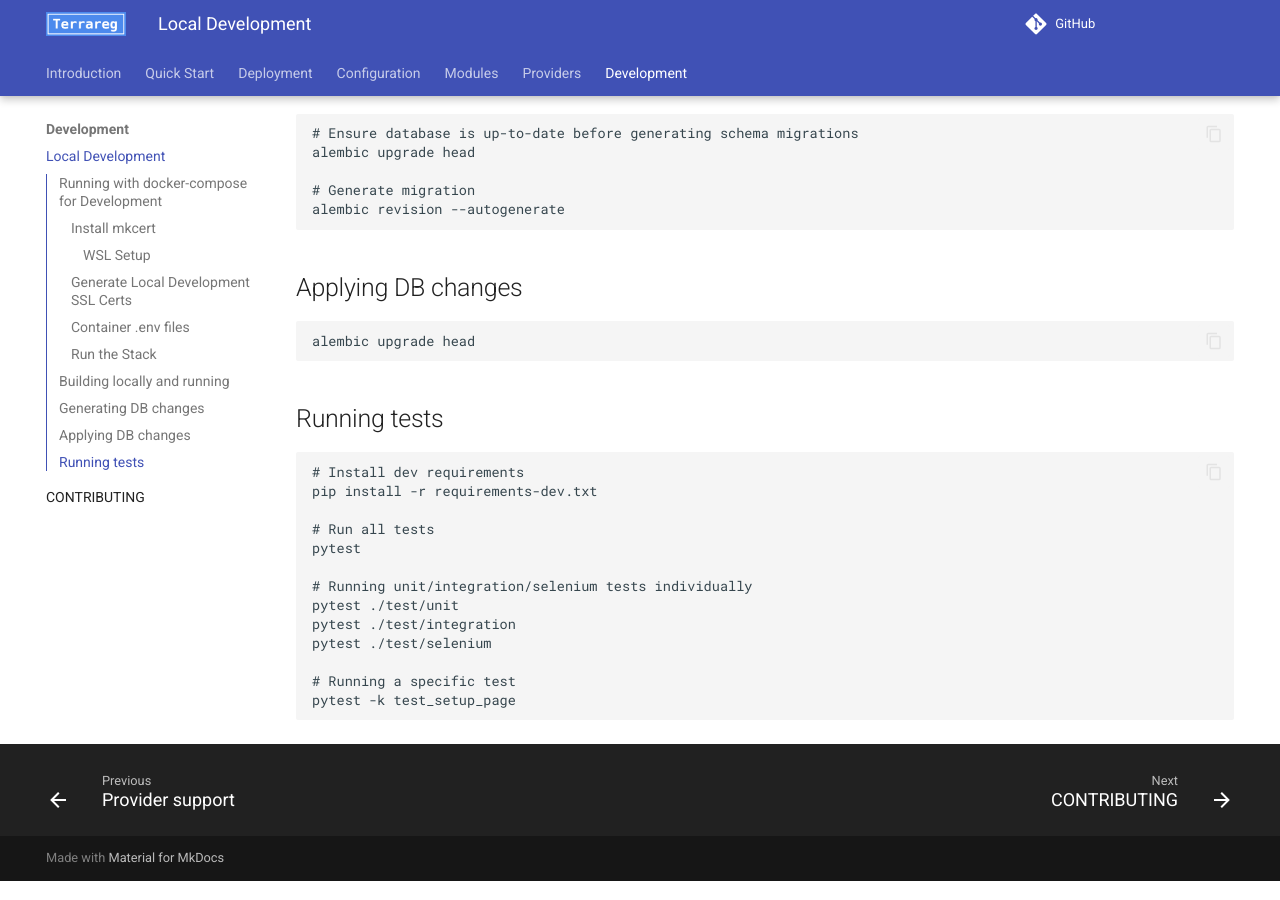
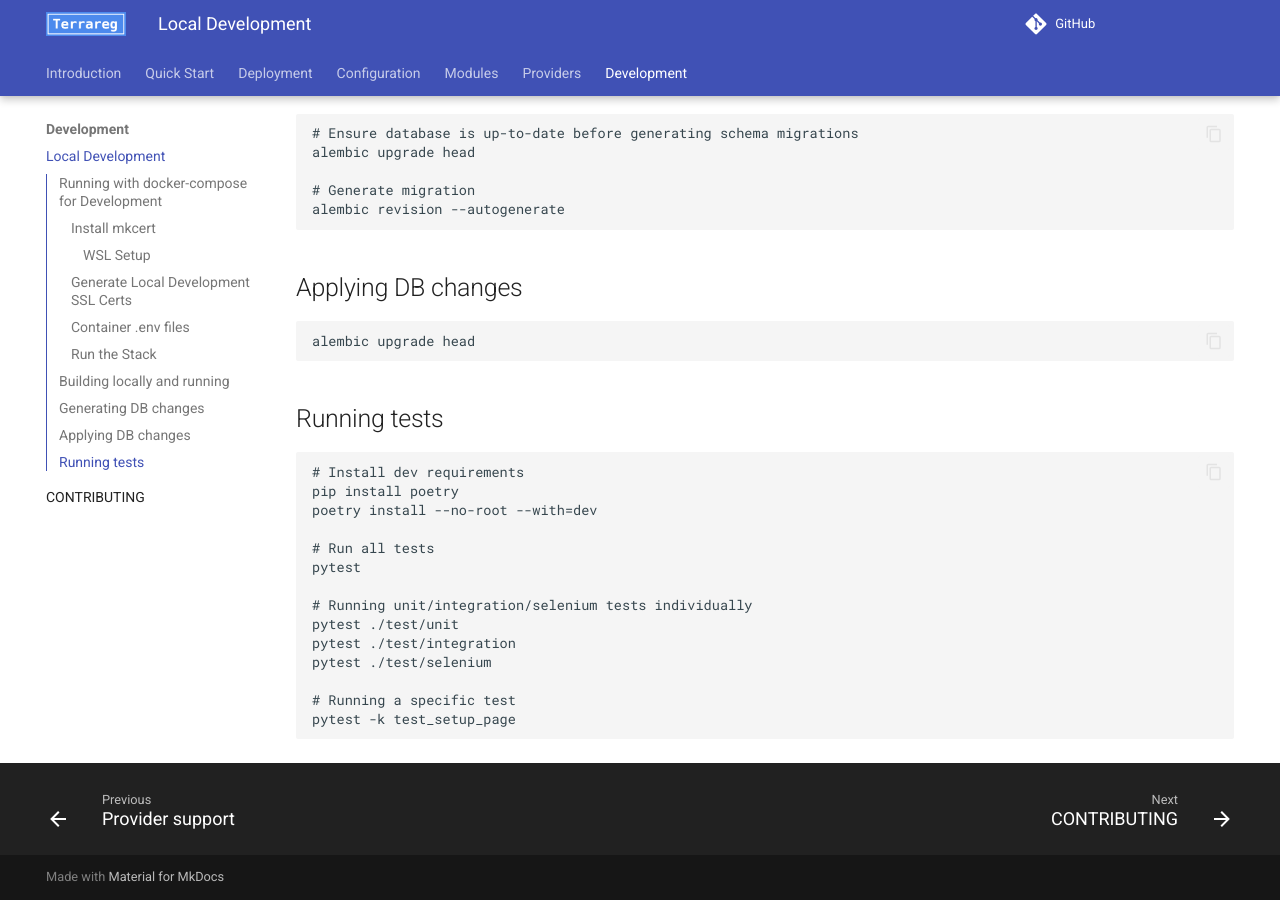
Before and after one commit to MatthewJohn/terrareg, an MkDocs documentation site: the page built from docs/LOCAL_DEVELOPMENT.md, in a window 1280 px wide and 900 px high, scrolled down 3107 px. Built offline with MkDocs 1.6.1 and Material for MkDocs 9.7.7, drawn with Linux system fonts in a browser that asks for light colours; comment, search, counter and statistics services are not loaded; the version menu is left out.

Commit message:
docs: Update documentation to install dev depdencies using poetry
Issue #565

````diff
--- a/docs/LOCAL_DEVELOPMENT.md
+++ b/docs/LOCAL_DEVELOPMENT.md
@@ -139,7 +139,8 @@ alembic upgrade head
 
 ```
 # Install dev requirements
-pip install -r requirements-dev.txt
+pip install poetry
+poetry install --no-root --with=dev
 
 # Run all tests
 pytest
````
Also changed, not shown: README.md (+2 -4 lines).
